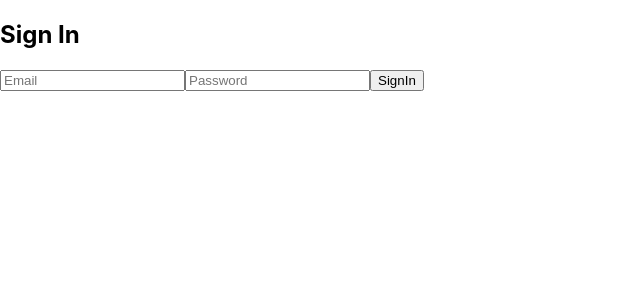
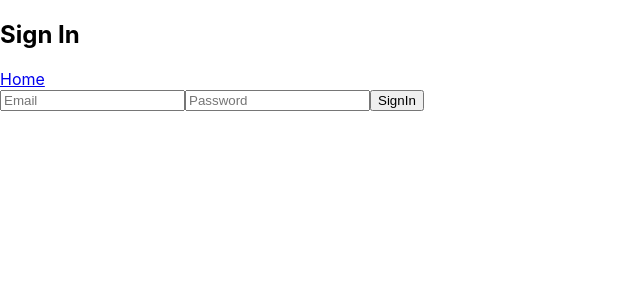
Before and after one commit to Binge-Fest-JS/binge-fest, a React (Create React App) app: page /signIn in a window 1280 px wide. Shown: the top 300 px of the page, without its empty margins (0-640 px from the left). Built offline with nearby package versions, Linux system fonts and the light colour scheme; no server answers.

Commit message:
Code clean-up and added home link in singIn page

```diff
--- a/src/Components/SignIn.js
+++ b/src/Components/SignIn.js
@@ -78,11 +78,19 @@ const handleSubmit = (e) => {
   return (
     <>
       <h2>Sign In</h2>
+      <Link to = '/'>Home</Link>
+      {error && <ErrorComponent></ErrorComponent>
 
-      {error && <ErrorComponent></ErrorComponent>}
+
+
+
+      }
+
 
     {
+
       !error && (
+
       <form onSubmit={handleSubmit}>
         <label htmlFor="email"></label>
         <input onChange={handleEmailChange} type="email" id="currentEmail" placeholder="Email"/>
```
